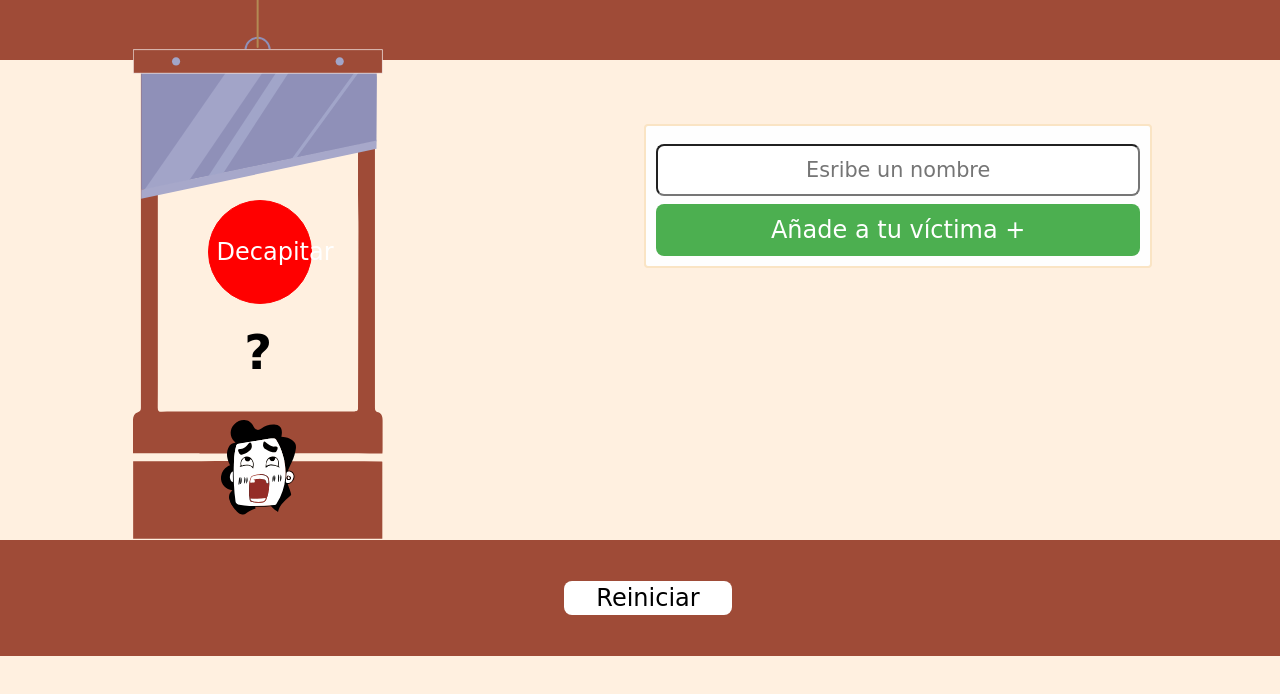
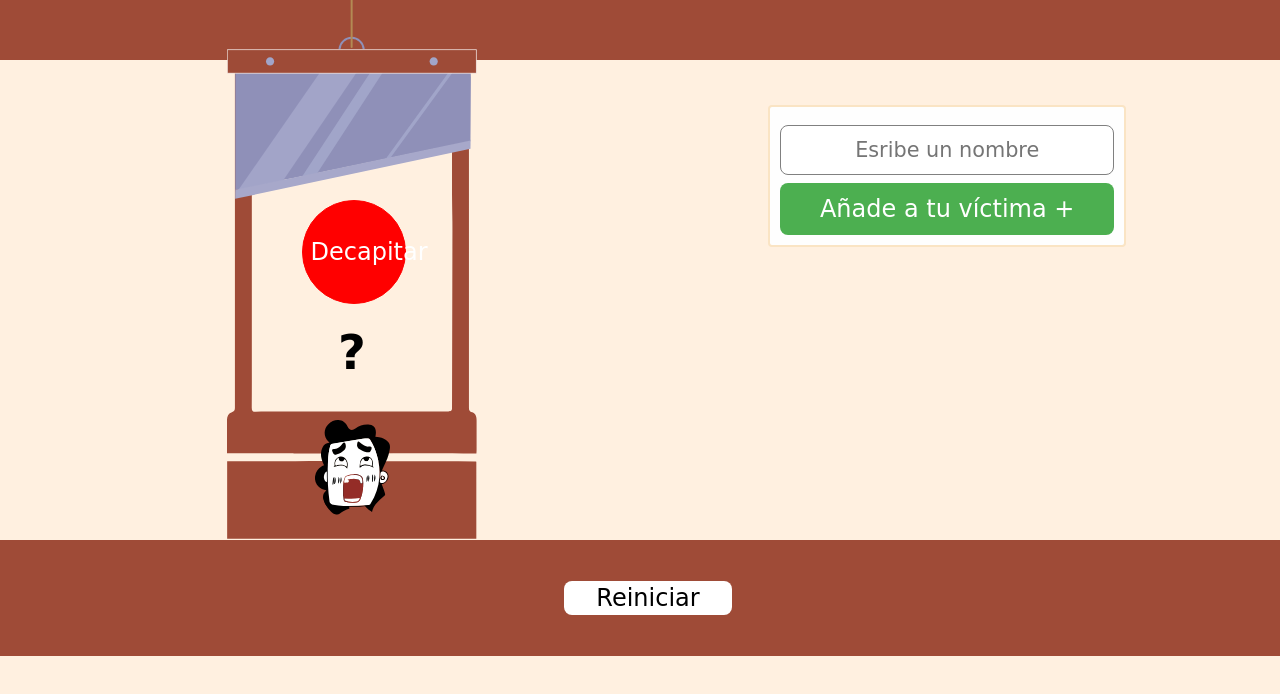
Before and after one commit to todaunabossa/wheelOfDoom, a plain HTML site: page html/game.html in a window 1280 px wide. Drawn offline with Linux system fonts and the light colour scheme; a web font is replaced by a local one.

Commit message:
modal modificado

```diff
--- a/css/popup-names.css
+++ b/css/popup-names.css
@@ -106,7 +106,6 @@
 
     body {
         text-align: right;
-
     }
 }
 
@@ -117,8 +116,19 @@
         opacity: 0.8;
     }
 
+    input[type="text"] {
+      border: 1px solid gray;
+    }
+
+    .pop-up{
+        width: 45%;
+    }
+
     .modal-content {
+        justify-content: left;
+        margin-left: 0%;
         border-radius: 4px;
+        width: 80%;
         border: 2px solid rgb(250, 228, 196);
     }
 
```
